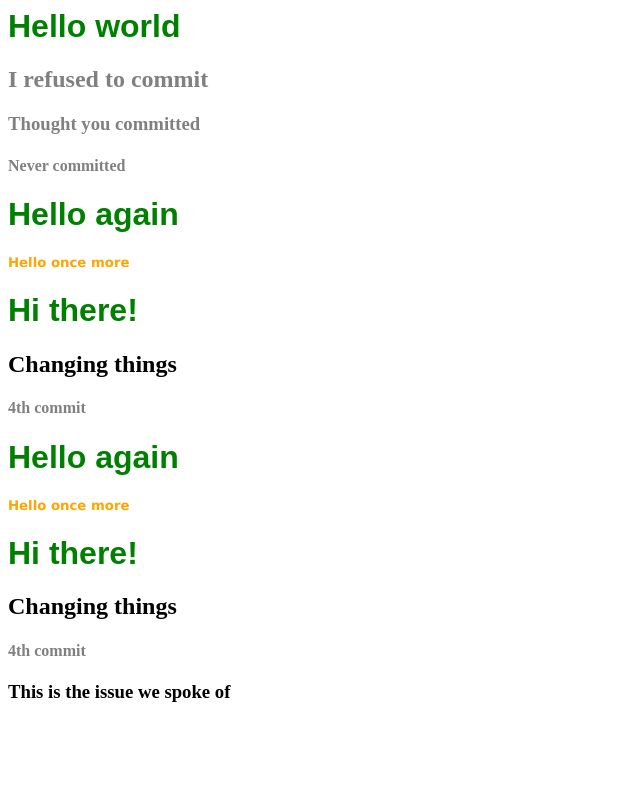
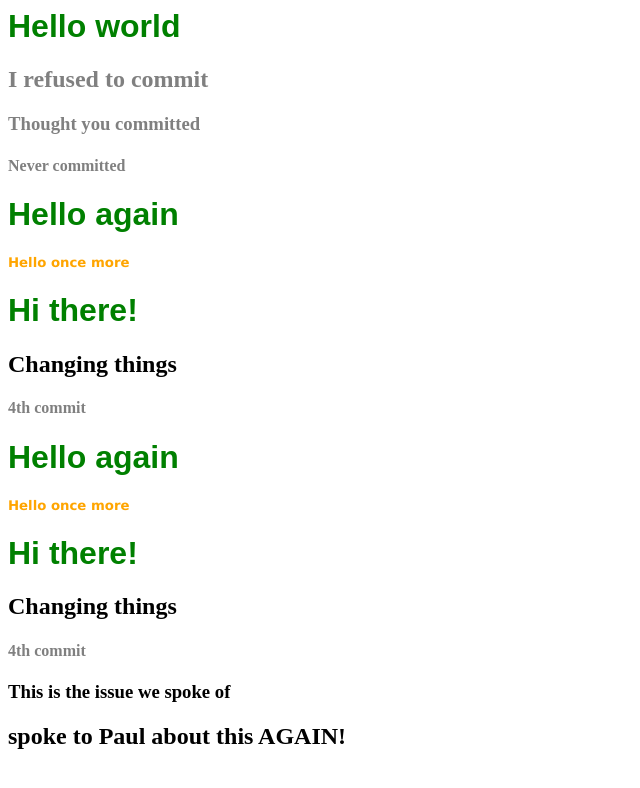
Before and after one commit to shawnwildo/git_test, a plain HTML site: page index.html in a window 1280 px wide. Shown: the whole page, without its empty margins (0-640 px from the left). Drawn offline with Linux system fonts and the light colour scheme.

Commit message:
added a h2 tag to fix issue closes #1

```diff
--- a/index.html
+++ b/index.html
@@ -31,6 +31,7 @@
 		<h4>4th commit</h4>
 	</div>
 	<h3>This is the issue we spoke of</h3>
+	<h2>spoke to Paul about this AGAIN!</h2>
 
 
 
```
